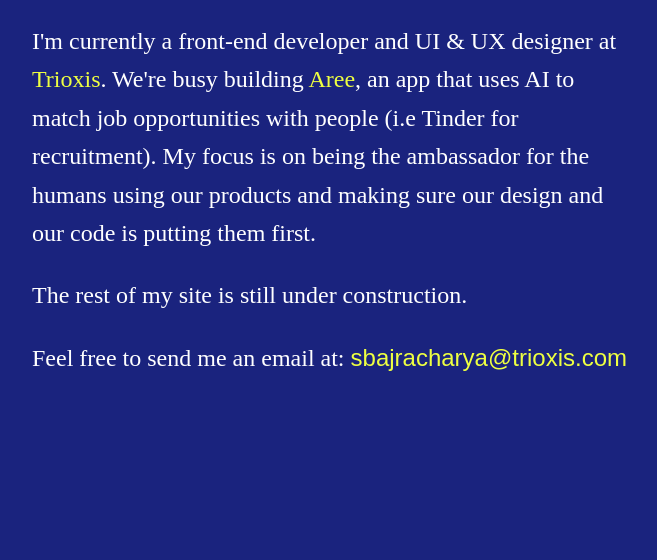
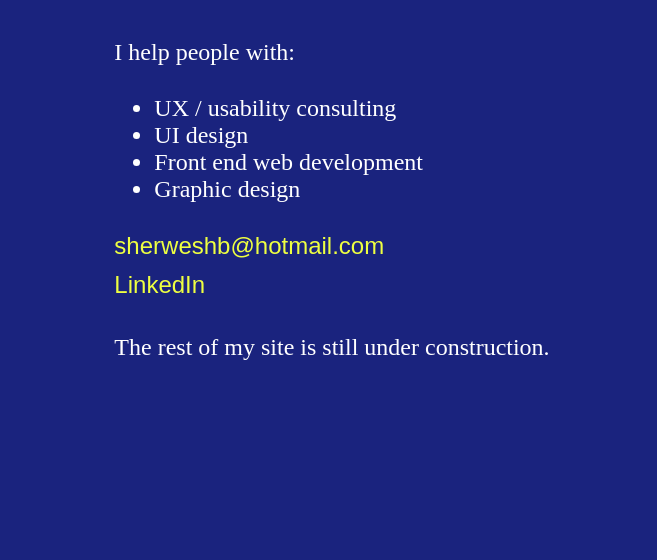
Before and after one commit to IAmSherbet/sb-portfolio, a plain HTML site: page index.html in a window 1280 px wide. Shown: the part 240-800 px from the top of the page, without its empty margins (308-965 px from the left). Drawn offline with Linux system fonts and the light colour scheme.

Commit message:
Amend copy to remove Trioxis (4/8/17)

```diff
--- a/index.html
+++ b/index.html
@@ -10,20 +10,31 @@
   <section id="main-wrapper">
     <div id="title-wrapper">
       <h1 id="title">Hi I'm Sherwesh</h1>
-      <p class="subtitle">I'm currently a front-end developer and UI & UX
-        designer at <a class="link" href="http://trioxis.com">Trioxis</a>.
-        We're busy building <a class="link" href="http://aree.io">Aree</a>,
-        an app that uses AI to match job opportunities with people (i.e Tinder
-        for recruitment). My focus is on being the ambassador for the
-        humans using our products and making sure our design and our code is
-        putting them&nbsp;first.</p>
-      <p>The rest of my site is still under construction.</p>
-      <p class="subtitle">Feel free to send me an email at:
-        <a href="mailto:sbajracharya@trioxis.com?Subject=Hello" target="_top"
+      <p class="subtitle">
+        I help people with:
+        <ul>
+          <li>UX / usability consulting</li>
+          <li>UI design</li>
+          <li>Front end web development</li>
+          <li>Graphic design</li>
+        </ul>
+      </p>
+      <p class="subtitle">
+        <a href="mailto:sherweshb@hotmail.com?Subject=Hello" target="_top"
         class="url link">
-          sbajracharya@trioxis.com
+          sherweshb@hotmail.com
+        </a>
+        <br/>
+
+        <a href="https://www.linkedin.com/in/sherwesh-bajracharya-240145a9/" target="_top"
+        class="url link">
+          LinkedIn
         </a>
       </p>
+      <p class="subtitle">
+
+      </p>
+      <p>The rest of my site is still under construction.</p>
     </div>
   </section>
 </body>
```
